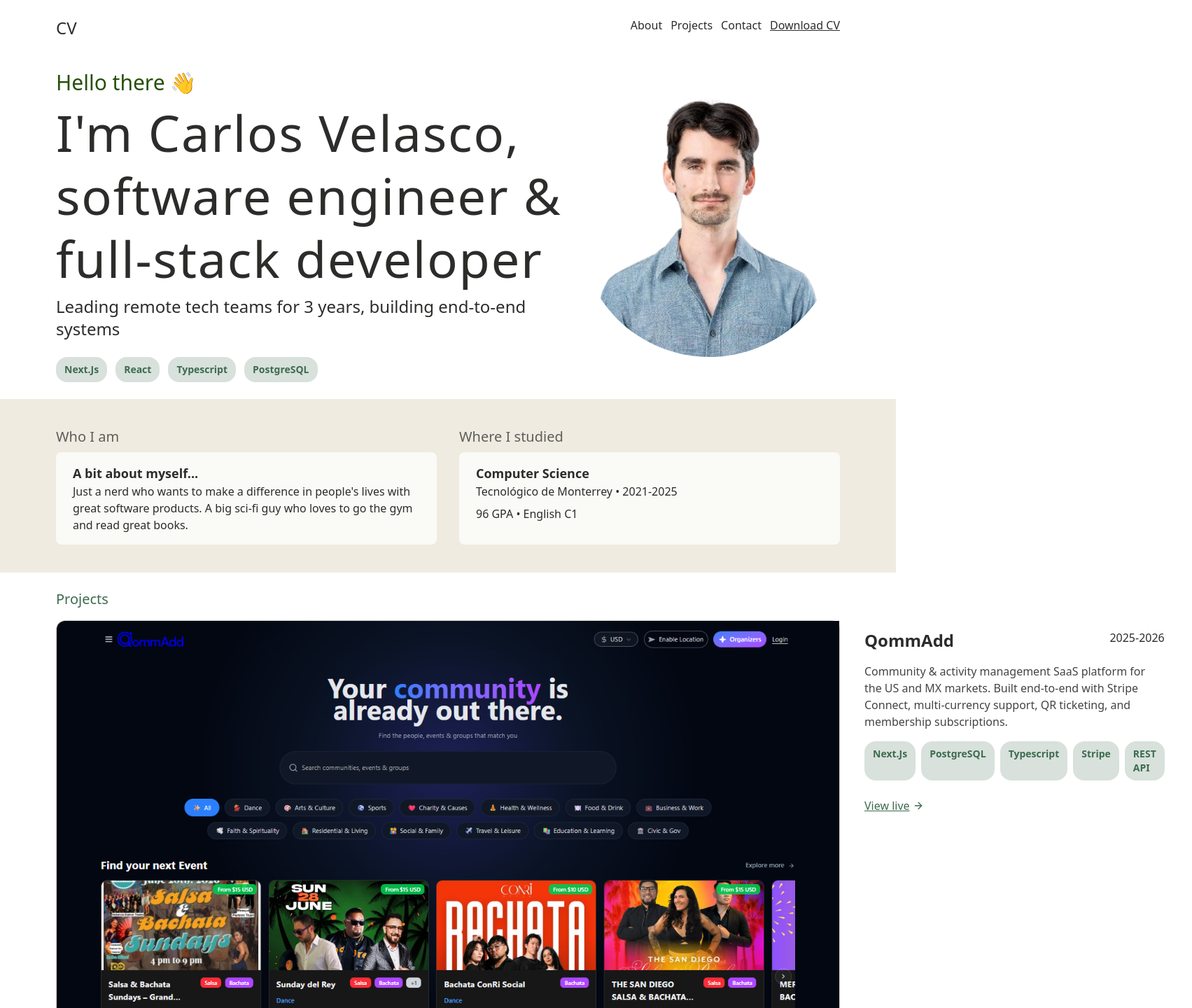
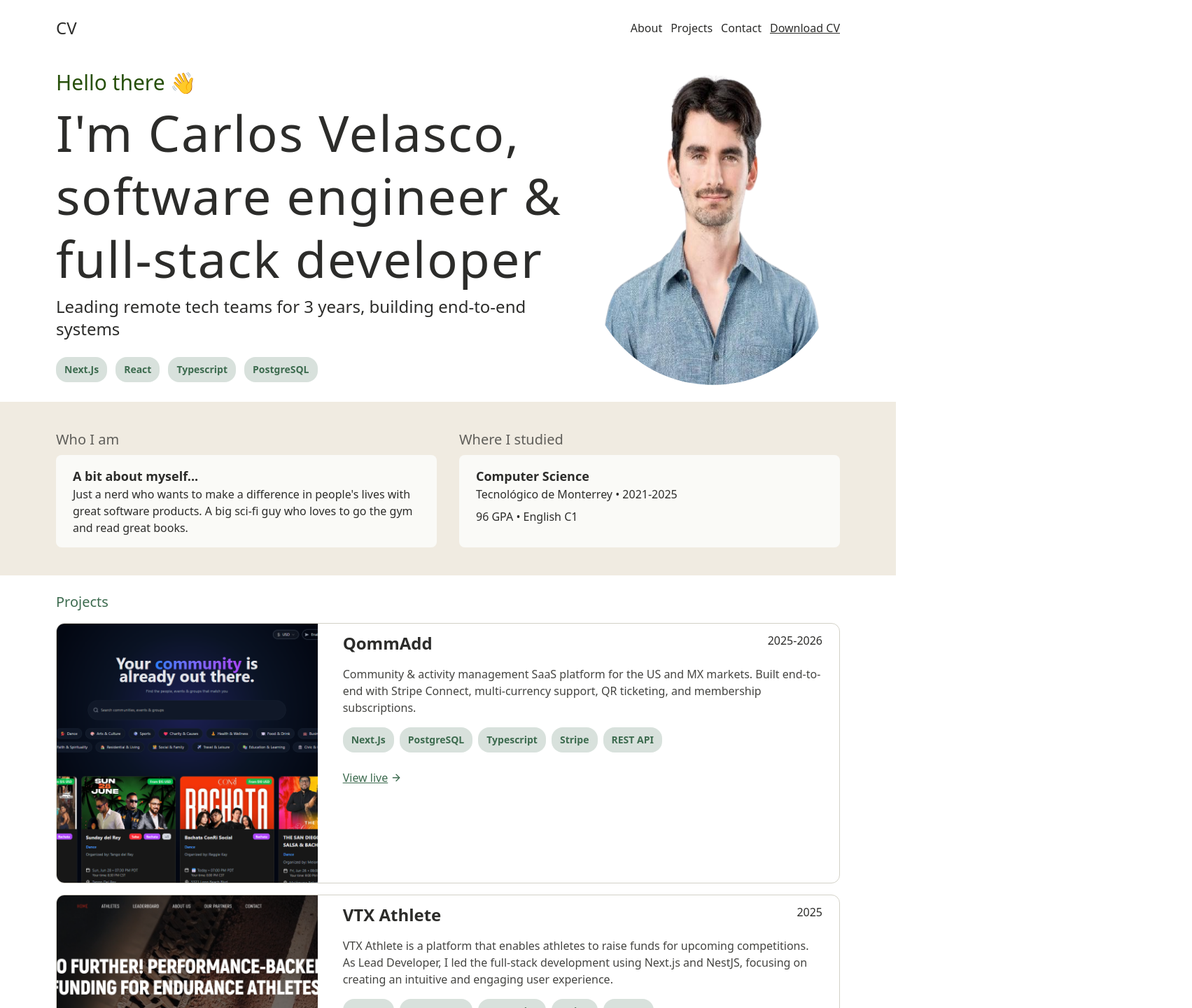
Before and after one commit to CharlesVela66/portfolio, a Next.js app: page / in a window 1280 px wide. Shown: the top 1440 px of the page at 70% size, 1703 px wide, since content can reach past the window. Built offline with nearby package versions, Linux system fonts and the light colour scheme.

Commit message:
refactor: add links and cv

```diff
--- a/app/page.tsx
+++ b/app/page.tsx
@@ -1,5 +1,6 @@
 import About from "@/components/About";
 import Contact from "@/components/Contact";
+import FadeIn from "@/components/FadeIn";
 import Hero from "@/components/Hero";
 import Navbar from "@/components/Navbar";
 import Projects from "@/components/Projects";
@@ -9,10 +10,16 @@ const Home = () => {
     <>
       <Navbar />
       <main className="space-y-6">
-        <Hero />
-        <About />
+        <FadeIn>
+          <Hero />
+        </FadeIn>
+        <FadeIn>
+          <About />
+        </FadeIn>
         <Projects />
-        <Contact />
+        <FadeIn>
+          <Contact />
+        </FadeIn>
       </main>
     </>
   )
--- a/components/About.tsx
+++ b/components/About.tsx
@@ -2,7 +2,7 @@ import SimpleCard from './SimpleCard'
 
 const About = () => {
   return (
-    <div className='bg-bg-secondary w-full px-20 py-10 flex flex-row justify-between gap-8'>
+    <div className='bg-bg-secondary w-full px-4 sm:px-10 md:px-20 py-10 flex flex-col md:flex-row justify-between gap-8' id='about'>
       <div className='w-full flex flex-col space-y-2'>
         <h2 className='text-xl text-muted'>Who I am</h2>
         <SimpleCard
--- /dev/null
+++ b/components/BrandIcons.tsx
@@ -0,0 +1,15 @@
+interface BrandIconProps {
+  className?: string
+}
+
+export const GithubIcon = ({ className }: BrandIconProps) => (
+  <svg viewBox="0 0 24 24" fill="currentColor" className={className} aria-hidden="true">
+    <path d="M12 .297c-6.63 0-12 5.373-12 12 0 5.303 3.438 9.8 8.205 11.385.6.113.82-.258.82-.577 0-.285-.01-1.04-.015-2.04-3.338.724-4.042-1.61-4.042-1.61C4.422 18.07 3.633 17.7 3.633 17.7c-1.087-.744.084-.729.084-.729 1.205.084 1.838 1.236 1.838 1.236 1.07 1.835 2.809 1.305 3.495.998.108-.776.417-1.305.76-1.605-2.665-.305-5.466-1.334-5.466-5.93 0-1.31.465-2.38 1.235-3.22-.135-.303-.54-1.523.105-3.176 0 0 1.005-.322 3.3 1.23.96-.267 1.98-.399 3-.405 1.02.006 2.04.138 3 .405 2.28-1.552 3.285-1.23 3.285-1.23.645 1.653.24 2.873.12 3.176.765.84 1.23 1.91 1.23 3.22 0 4.61-2.805 5.625-5.475 5.92.42.36.81 1.096.81 2.22 0 1.606-.015 2.896-.015 3.286 0 .315.21.69.825.57C20.565 22.092 24 17.592 24 12.297c0-6.627-5.373-12-12-12" />
+  </svg>
+)
+
+export const LinkedinIcon = ({ className }: BrandIconProps) => (
+  <svg viewBox="0 0 24 24" fill="currentColor" className={className} aria-hidden="true">
+    <path d="M20.447 20.452h-3.554v-5.569c0-1.328-.027-3.037-1.852-3.037-1.853 0-2.136 1.445-2.136 2.939v5.667H9.351V9h3.414v1.561h.046c.477-.9 1.637-1.85 3.37-1.85 3.601 0 4.267 2.37 4.267 5.455v6.286zM5.337 7.433c-1.144 0-2.063-.926-2.063-2.065 0-1.138.92-2.063 2.063-2.063 1.14 0 2.064.925 2.064 2.063 0 1.139-.925 2.065-2.064 2.065zm1.782 13.019H3.555V9h3.564v11.452zM22.225 0H1.771C.792 0 0 .774 0 1.729v20.542C0 23.227.792 24 1.771 24h20.451C23.2 24 24 23.227 24 22.271V1.729C24 .774 23.2 0 22.222 0h.003z" />
+  </svg>
+)
--- a/components/Contact.tsx
+++ b/components/Contact.tsx
@@ -3,25 +3,43 @@ import { Field, FieldGroup, FieldLabel } from "./ui/field"
 import { Input } from "./ui/input"
 import { Textarea } from "./ui/textarea"
 import { Button } from "./ui/button"
-import { Send } from "lucide-react"
+import { Send, Mail } from "lucide-react"
+import { GithubIcon, LinkedinIcon } from "./BrandIcons"
+
+const SOCIAL_ICONS: Record<string, React.ComponentType<{ className?: string }>> = {
+  mail: Mail,
+  linkedin: LinkedinIcon,
+  github: GithubIcon,
+}
 
 const Contact = () => {
   return (
-    <div className="bg-bg-secondary flex flex-row w-full px-20 py-10">
+    <div className="bg-bg-secondary flex flex-col md:flex-row w-full px-4 sm:px-10 md:px-20 py-10 gap-8" id="contact">
       <div className="w-full flex flex-col space-y-4">
         <h1 className="text-accent-main text-xl">Let&apos;s connect!</h1>
-        <h2 className="font-medium text-4xl">Got a project in mind?</h2>
-        <h3 className="font-medium text-3xl">Let&apos;s Talk!</h3>
+        <h2 className="font-medium text-3xl md:text-4xl">Got a project in mind?</h2>
+        <h3 className="font-medium text-2xl md:text-3xl">Let&apos;s Talk!</h3>
         <p>Whether you&apos;re looking for a full-stack developer, a technical lead, or just want to say hi. My inbox is open.</p>
         <div className="mt-2 space-y-4">
-          {SOCIALS.map((social, index) => (
-            <div key={index} className="flex flex-row gap-3">
-              {social.value}
-            </div>
-          ))}
+          {SOCIALS.map((social, index) => {
+            const Icon = SOCIAL_ICONS[social.icon]
+            const href = social.icon === "mail" ? `mailto:${social.value}` : social.value
+            return (
+              <a
+                key={index}
+                href={href}
+                target={social.icon === "mail" ? undefined : "_blank"}
+                rel={social.icon === "mail" ? undefined : "noopener noreferrer"}
+                className="flex flex-row items-center gap-3 hover:text-accent-main transition-colors"
+              >
+                {Icon && <Icon className="w-5 h-5" />}
+                {social.value}
+              </a>
+            )
+          })}
         </div>
       </div>
-      <div className="w-full rounded-lg bg-bg-main ml-20 p-8">
+      <div className="w-full rounded-lg bg-bg-main p-6 md:p-8">
         <FieldGroup className="space-y-0">
           <Field>
             <FieldLabel>Your name</FieldLabel>
--- /dev/null
+++ b/components/FadeIn.tsx
@@ -0,0 +1,49 @@
+"use client"
+
+import { useEffect, useRef, useState } from "react"
+import { cn } from "@/lib/utils"
+
+interface FadeInProps {
+  children: React.ReactNode
+  className?: string
+  delay?: number
+}
+
+const FadeIn = ({ children, className, delay = 0 }: FadeInProps) => {
+  const ref = useRef<HTMLDivElement>(null)
+  const [isVisible, setIsVisible] = useState(false)
+
+  useEffect(() => {
+    const node = ref.current
+    if (!node) return
+
+    const observer = new IntersectionObserver(
+      ([entry]) => {
+        if (entry.isIntersecting) {
+          setIsVisible(true)
+          observer.disconnect()
+        }
+      },
+      { threshold: 0.15, rootMargin: "0px 0px -50px 0px" }
+    )
+
+    observer.observe(node)
+    return () => observer.disconnect()
+  }, [])
+
+  return (
+    <div
+      ref={ref}
+      style={{ transitionDelay: `${delay}ms` }}
+      className={cn(
+        "transition-all duration-700 ease-out",
+        isVisible ? "opacity-100 translate-y-0" : "opacity-0 translate-y-6",
+        className
+      )}
+    >
+      {children}
+    </div>
+  )
+}
+
+export default FadeIn
--- a/components/Hero.tsx
+++ b/components/Hero.tsx
@@ -5,12 +5,12 @@ const labels = ['Next.Js', 'React', 'Typescript', 'PostgreSQL'];
 
 const Hero = () => {
   return (
-    <div className='w-full flex flex-row mt-5 px-20'>
-      <div className='w-2/3 space-y-2'>
-        <h1 className='text-3xl text-accent-dark font-medium'>Hello there 👋</h1>
-        <h2 className='text-7xl/tight tracking-wide'>I&apos;m Carlos Velasco, software engineer & full-stack developer</h2>
-        <p className='text-2xl font-normal'>Leading remote tech teams for 3 years, building end-to-end systems</p>
-        <div className='flex flex-row gap-3 mt-6'>
+    <div className='w-full flex flex-col-reverse md:flex-row mt-5 px-4 sm:px-10 md:px-20 gap-8'>
+      <div className='w-full md:w-2/3 space-y-2'>
+        <h1 className='text-2xl sm:text-3xl text-accent-dark font-medium'>Hello there 👋</h1>
+        <h2 className='text-4xl sm:text-5xl md:text-7xl/tight tracking-wide'>I&apos;m Carlos Velasco, software engineer & full-stack developer</h2>
+        <p className='text-lg sm:text-xl md:text-2xl font-normal'>Leading remote tech teams for 3 years, building end-to-end systems</p>
+        <div className='flex flex-row flex-wrap gap-3 mt-6'>
           {labels.map((label, index) => (
             <Chip
               key={index}
@@ -19,13 +19,14 @@ const Hero = () => {
           ))}
         </div>
       </div>
-      <div className='w-1/3 flex items-center justify-center'>
+      <div className='w-full md:w-1/3 flex items-center justify-center'>
         <Image
           src="/images/profile_picture.png"
           height={450}
           width={450}
           alt='profile picture'
-          className='rounded-full'
+          loading='eager'
+          className='rounded-full w-48 h-48 sm:w-64 sm:h-64 md:w-112.5 md:h-112.5'
         />
       </div>
     </div>
--- a/components/Navbar.tsx
+++ b/components/Navbar.tsx
@@ -1,13 +1,40 @@
+"use client"
+
+import { useState } from "react"
+import { Menu, X } from "lucide-react"
+import Link from "next/link"
+
+const NAV_ITEMS = ["About", "Projects", "Contact", "Download CV"]
+
 const Navbar = () => {
+  const [isOpen, setIsOpen] = useState(false)
+
   return (
-    <nav className='flex justify-between px-20 py-6'>
-      <p className='font-light text-2xl'>CV</p>
-      <ul className='flex space-x-3'>
-        <li>About</li>
-        <li>Projects</li>
-        <li>Contact</li>
-        <li className='underline'>Download CV</li>
+    <nav className="relative flex items-center justify-between px-4 sm:px-10 md:px-20 py-6">
+      <p className="font-light text-2xl">CV</p>
+      <ul className="hidden md:flex space-x-3">
+        <Link href="#about">About</Link>
+        <Link href="#projects">Projects</Link>
+        <Link href="#contact">Contact</Link>
+        <Link href="/files/CV_CARLOSVELASCO.pdf" className="underline" download>Download CV</Link>
       </ul>
+      <button
+        type="button"
+        aria-label="Toggle menu"
+        className="md:hidden"
+        onClick={() => setIsOpen((prev) => !prev)}
+      >
+        {isOpen ? <X className="w-6 h-6" /> : <Menu className="w-6 h-6" />}
+      </button>
+      {isOpen && (
+        <ul className="absolute top-full left-0 right-0 z-50 flex flex-col gap-4 border-b border-border bg-bg-main px-4 py-6 md:hidden">
+          {NAV_ITEMS.map((item) => (
+            <li key={item} className={item === "Download CV" ? "underline" : ""} onClick={() => setIsOpen(false)}>
+              {item}
+            </li>
+          ))}
+        </ul>
+      )}
     </nav>
   )
 }
--- a/components/ProjectCard.tsx
+++ b/components/ProjectCard.tsx
@@ -2,6 +2,7 @@ import { ProjectType } from '@/types/types'
 import Image from 'next/image'
 import Chip from './Chip';
 import { ArrowRight } from 'lucide-react';
+import Link from 'next/link';
 
 interface ProjectCardProps {
     project: ProjectType;
@@ -9,29 +10,31 @@ interface ProjectCardProps {
 
 const ProjectCard = ({project}: ProjectCardProps) => {
   return (
-    <div className="w-full flex rounded-xl gap-3 border border-border">
-        <Image
-            src={project.image}
-            height={367}
-            width={467}
-            alt={project.title}
-            className="object-cover rounded-bl-xl rounded-tl-xl w-auto h-auto"
-        />
+    <div className="w-full flex flex-col md:flex-row rounded-xl gap-3 border border-border overflow-hidden">
+        <div className="relative w-full h-55 sm:h-70 md:h-92.5 md:w-1/3 shrink-0">
+            <Image
+                src={project.image}
+                fill
+                alt={project.title}
+                sizes="(min-width: 768px) 33vw, 100vw"
+                className="object-cover"
+            />
+        </div>
         <div className="flex flex-col px-6 py-3 w-full space-y-4">
-            <div className="flex justify-between">
+            <div className="flex flex-col sm:flex-row sm:justify-between gap-1">
                 <h1 className="text-2xl font-semibold w-full">{project.title}</h1>
                 <p className="font-light text-md line whitespace-nowrap">{project.year}</p>
             </div>
             <p className='text-light font-normal'>{project.description}</p>
-            <div className='flex flex-row gap-2'>
+            <div className='flex flex-row gap-2 flex-wrap'>
                 {project.stack.map((t, index) => (
                     <Chip label={t} key={index}/>
                 ))}
             </div>
-            <div className='flex flex-row items-center gap-1 underline text-accent-main mt-2'>
+            <Link href={project.link} target="_blank" rel="noopener noreferrer" className='flex flex-row items-center gap-1 underline text-accent-main mt-2'>
                 <p>View live</p>
                 <ArrowRight className='w-4 h-4' />
-            </div>
+            </Link>
         </div>
     </div>
   )
--- a/components/Projects.tsx
+++ b/components/Projects.tsx
@@ -1,12 +1,15 @@
 import { PROJECTS } from "@/constants/constants"
 import ProjectCard from "./ProjectCard"
+import FadeIn from "./FadeIn"
 
 const Projects = () => {
   return (
-    <div className="w-full flex flex-col px-20 space-y-4">
+    <div className="w-full flex flex-col px-4 sm:px-10 md:px-20 space-y-4" id="projects">
       <h1 className="text-accent-main text-xl font-medium">Projects</h1>
       {PROJECTS.map((project, index) => (
-        <ProjectCard project={project} key={index}/>
+        <FadeIn key={index} delay={index * 100}>
+          <ProjectCard project={project} />
+        </FadeIn>
       ))}
     </div>
   )
```
Also changed, not shown: 1 other file (tests, documents, lock files or other folders).
